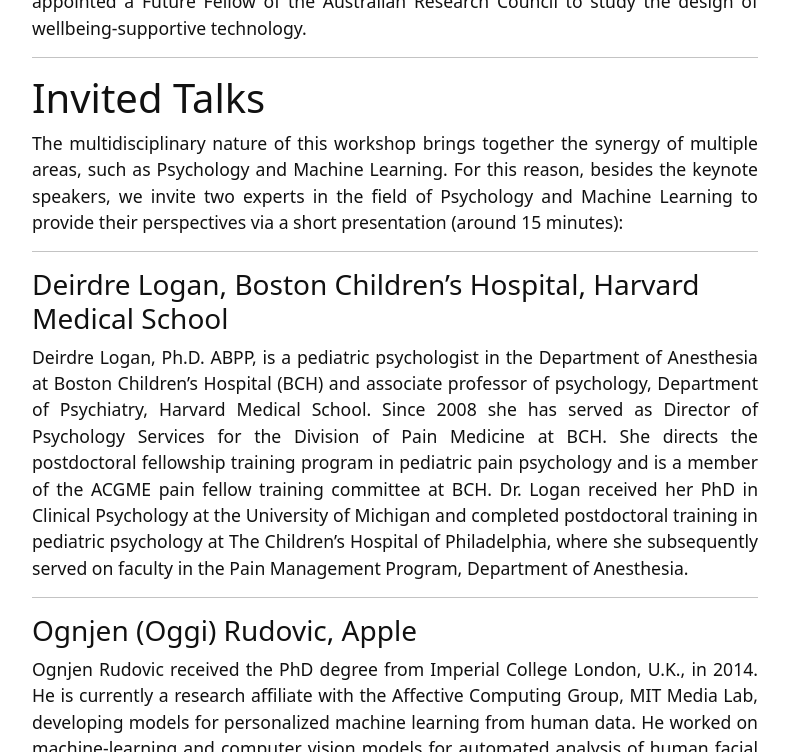
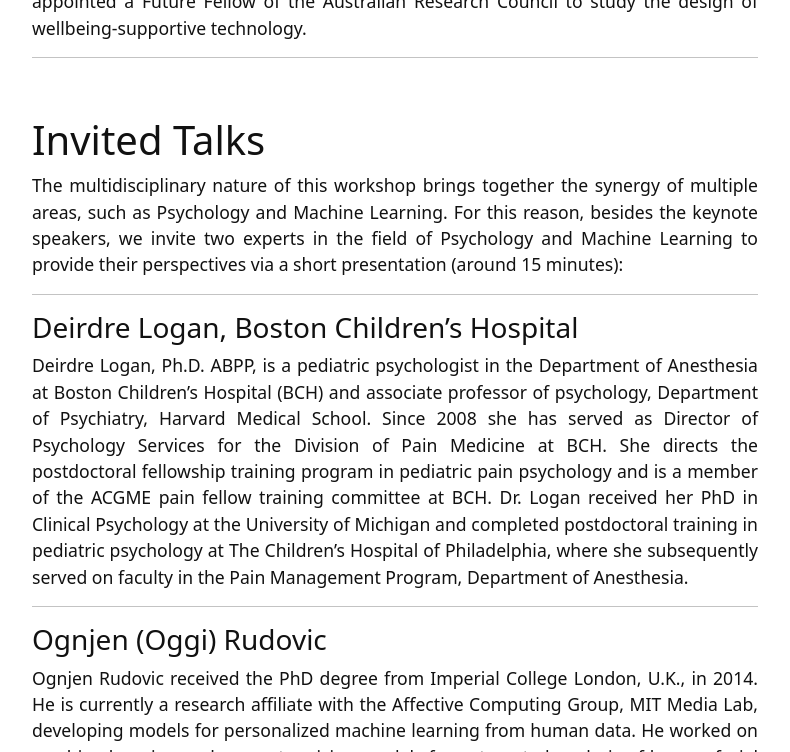
Before and after one commit to hri4wellbeing/hri4wellbeing.github.io, a Jekyll site: the page built from content/2-speaker.md, in a window 1280 px wide and 900 px high, scrolled down 2044 px, cut to the strip 0-752 px from the top of the window. Shown: the whole strip, without its empty margins (245-1035 px from the left). Built offline with Jekyll 4.4.1, drawn with Linux system fonts in a browser that asks for light colours.

Commit message:
new line break

```diff
--- a/content/2-speaker.md
+++ b/content/2-speaker.md
@@ -24,19 +24,21 @@ Rafael A. Calvo, PhD (2000) is Professor at Imperial College London focusing on
 
 ---
 
+<p>&nbsp;</p>
+
 # Invited Talks
 The multidisciplinary nature of this workshop brings together the synergy of multiple areas, such as Psychology and Machine Learning.  For this reason, besides the keynote speakers, we invite two experts in the field of Psychology and Machine Learning to provide their perspectives via a short presentation (around 15 minutes):
 {: style="text-align: justify"}
 
 ---
 
-### Deirdre Logan, Boston Children's Hospital, Harvard Medical School
+### Deirdre Logan, Boston Children's Hospital
 Deirdre Logan, Ph.D. ABPP, is a pediatric psychologist in the Department of Anesthesia at Boston Children’s Hospital (BCH) and associate professor of psychology, Department of Psychiatry, Harvard Medical School. Since 2008 she has served as Director of Psychology Services for the Division of Pain Medicine at BCH. She directs the postdoctoral fellowship training program in pediatric pain psychology and is a member of the ACGME pain fellow training committee at BCH. Dr. Logan received her PhD in Clinical Psychology at the University of Michigan and completed postdoctoral training in pediatric psychology at The Children’s Hospital of Philadelphia, where she subsequently served on faculty in the Pain Management Program, Department of Anesthesia.
 {: style="text-align: justify"}
 
 ---
 
-### Ognjen (Oggi) Rudovic, Apple
+### Ognjen (Oggi) Rudovic
 Ognjen Rudovic received the PhD degree from Imperial College London, U.K., in 2014. He is currently a research affiliate with the Affective Computing Group, MIT Media Lab, developing models for personalized machine learning from human data. He worked on machine-learning and computer vision models for automated analysis of human facial behavior with Imperial College London. He was the recipient of the Marie Curie Fellowship and the prestigious European Fellowship for rising scientists. His work has been featured in Science Robotics, New Scientist, and the BBC radio.
 {: style="text-align: justify"}
 
```
